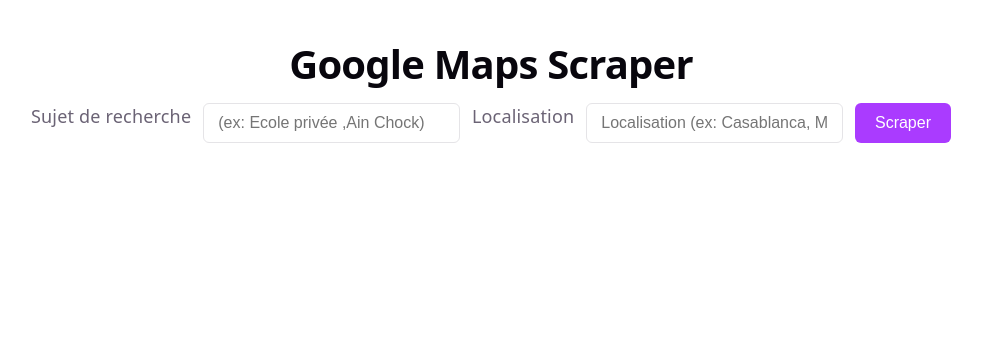
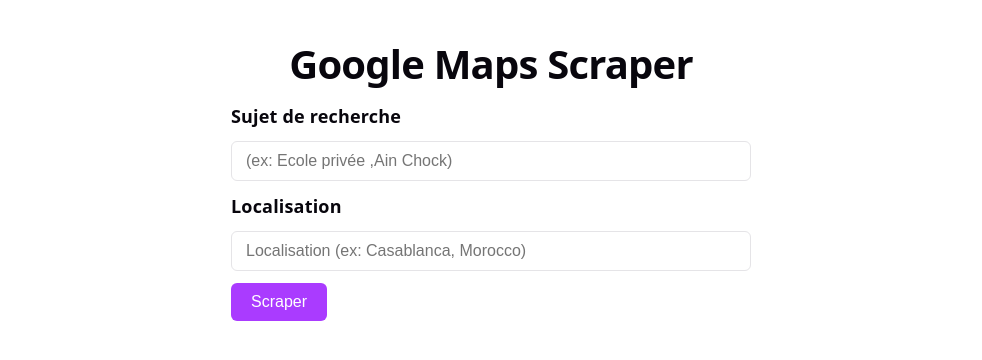
Before and after one commit to bilalelghazzal/Google_Map_Web_Scrapper, a React app in the folder frontend/: page / in a window 1280 px wide. Shown: the top 360 px of the page, without its empty margins (149-1131 px from the left). Built offline with nearby package versions, Linux system fonts and the light colour scheme; the HTML template or start-up script is replaced by a standard one.

Commit message:
Agent host session 1840f1c3-b8ad-457a-a86d-859723e2b020 - turn 1

```diff
--- a/frontend/src/App.css
+++ b/frontend/src/App.css
@@ -7,14 +7,22 @@
 
 .search-form {
   display: flex;
-  flex-wrap: wrap;
+  flex-direction: column;
   gap: 12px;
-  justify-content: center;
-  margin-bottom: 24px;
+  max-width: 520px;
+  margin: 0 auto 24px;
+  text-align: left;
+}
+
+.search-form label {
+  font-weight: 600;
+  color: var(--text-h);
 }
 
 .search-form input {
-  flex: 1 1 240px;
+  width: 100%;
+  box-sizing: border-box;
+  flex: none;
   padding: 10px 14px;
   font-size: 16px;
   color: var(--text-h);
@@ -23,12 +31,8 @@
   border-radius: 6px;
 }
 
-.search-form input:focus-visible {
-  outline: 2px solid var(--accent);
-  outline-offset: 1px;
-}
-
 .search-form button {
+  align-self: flex-start;
   padding: 10px 20px;
   font-size: 16px;
   color: #fff;
@@ -36,6 +40,11 @@
   border: none;
   border-radius: 6px;
   cursor: pointer;
+}
+
+.search-form input:focus-visible {
+  outline: 2px solid var(--accent);
+  outline-offset: 1px;
 }
 
 .search-form button:disabled {
```
